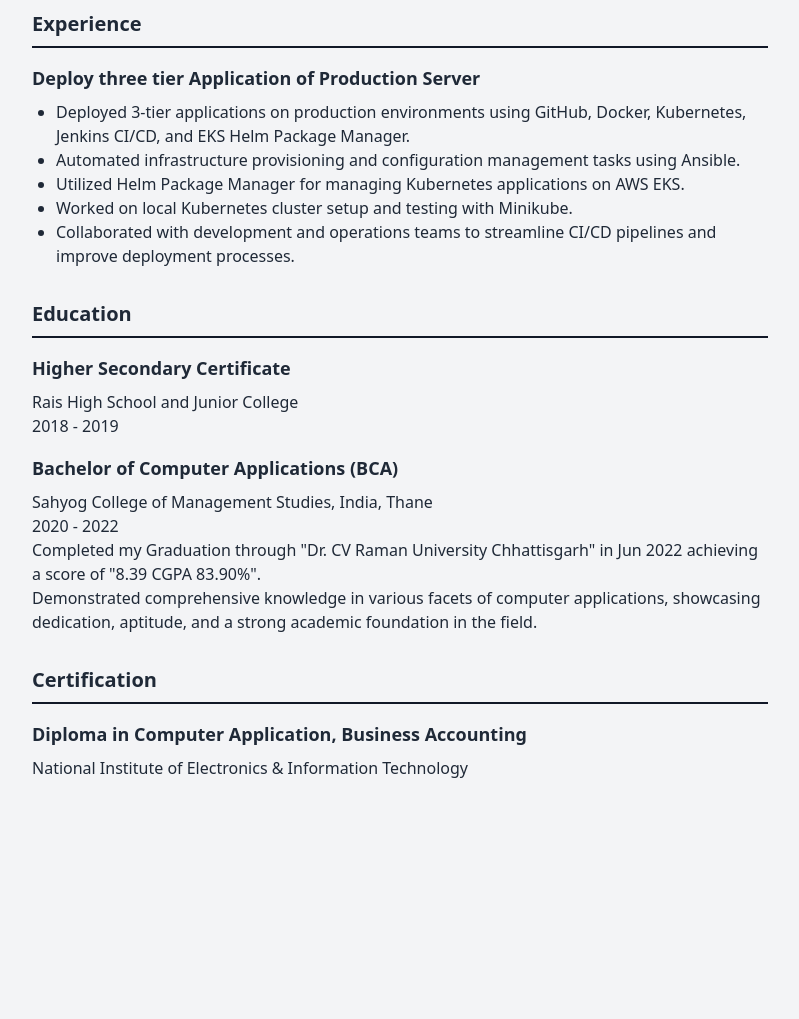
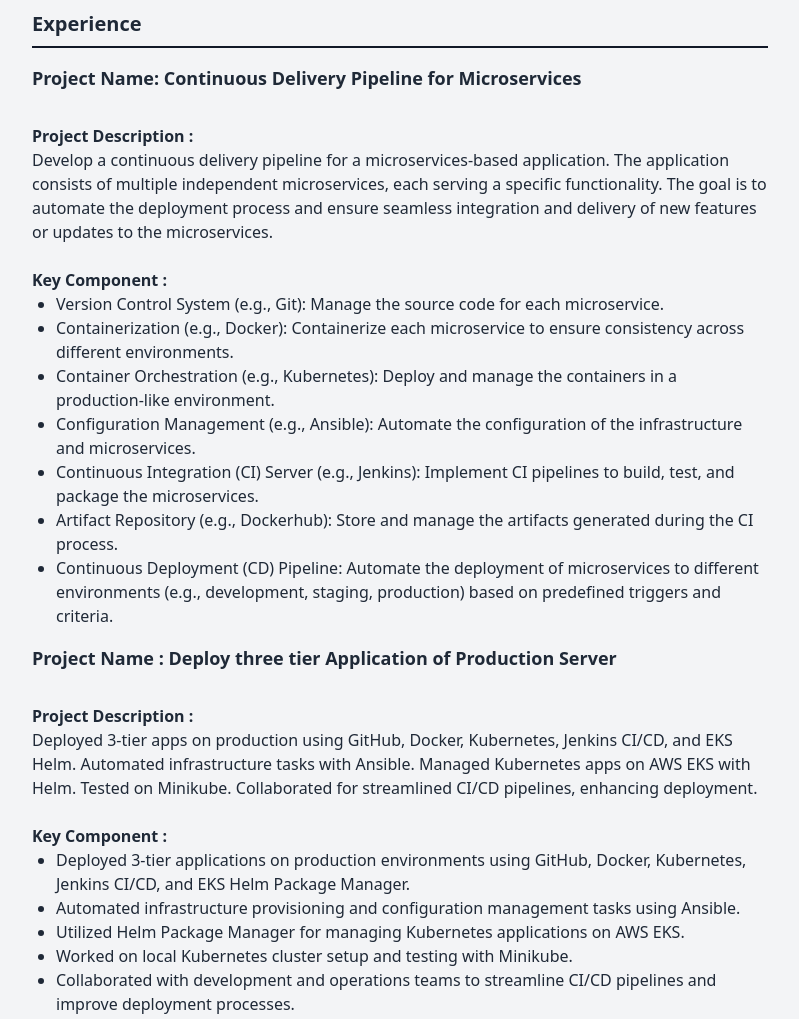
Before and after one commit to MohdAnas768/Anas-Resume, a plain HTML site: page index.html in a window 1280 px wide. Shown: the part 1020-2039 px from the top of the page, without its empty margins (240-1039 px from the left). Before the commit the page ends 1864 px from the top, so only its background shows below. Drawn offline with nearby package versions, Linux system fonts and the light colour scheme.

Commit message:
Final Touch

```diff
--- a/index.html
+++ b/index.html
@@ -61,10 +61,29 @@
 
         <section class="mb-8">
             <h2 class="text-xl font-bold border-b-2 border-gray-900 pb-2 mb-4">Experience</h2>
+            <!-- project 1 -->
+            <div class="info-item mb-4">
+                <h3 class="text-lg font-bold mb-2">Project Name: Continuous Delivery Pipeline for Microservices</h3><br>
+                <b>Project Description : </b>
+                <p>Develop a continuous delivery pipeline for a microservices-based application. The application consists of multiple independent microservices, each serving a specific functionality. The goal is to automate the deployment process and ensure seamless integration and delivery of new features or updates to the microservices.</p><br>
+                <b>Key Component : </b>
+                <ul class="list-disc ml-6">
+                    <li>Version Control System (e.g., Git): Manage the source code for each microservice.</li>
+<li>Containerization (e.g., Docker): Containerize each microservice to ensure consistency across different environments.</li>
+<li>Container Orchestration (e.g., Kubernetes): Deploy and manage the containers in a production-like environment.</li>
+<li>Configuration Management (e.g., Ansible): Automate the configuration of the infrastructure and microservices.</li>
+<li>Continuous Integration (CI) Server (e.g., Jenkins): Implement CI pipelines to build, test, and package the microservices.</li>
+<li>Artifact Repository (e.g., Dockerhub): Store and manage the artifacts generated during the CI process.</li>
+<li>Continuous Deployment (CD) Pipeline: Automate the deployment of microservices to different environments (e.g., development, staging, production) based on predefined triggers and criteria.</li>
 
+                </ul>
+            </div>
+            <!-- Project 2 -->
             <div class="info-item mb-4">
-                <h3 class="text-lg font-bold mb-2">Deploy three tier Application of Production Server</h3>
-                <!-- <p>Ekart / India, Bhiwandi</p> -->
+                <h3 class="text-lg font-bold mb-2">Project Name : Deploy three tier Application of Production Server</h3><br>
+                <b>Project Description : </b>
+                <p>Deployed 3-tier apps on production using GitHub, Docker, Kubernetes, Jenkins CI/CD, and EKS Helm. Automated infrastructure tasks with Ansible. Managed Kubernetes apps on AWS EKS with Helm. Tested on Minikube. Collaborated for streamlined CI/CD pipelines, enhancing deployment.</p><br>
+                <b>Key Component : </b>
                 <ul class="list-disc ml-6">
                     <li>Deployed 3-tier applications on production environments using GitHub, Docker, Kubernetes, Jenkins CI/CD, and EKS Helm Package Manager.</li>
                     <li>Automated infrastructure provisioning and configuration management tasks using Ansible.</li>
@@ -78,17 +97,17 @@
         <section class="mb-8">
             <h2 class="text-xl font-bold border-b-2 border-gray-900 pb-2 mb-4">Education</h2>
             <div class="info-item mb-4">
-                <h3 class="text-lg font-bold mb-2">Higher Secondary Certificate</h3>
-                <p>Rais High School and Junior College</p>
-                <p>2018 - 2019</p>
+                <h3 class="text-lg font-bold mb-2">Bachelor of Computer Applications (BCA)</h3>
+                <h3 class="text-lg font-bold mb-2">Sahyog College of Management Studies</h3>
+                <p>Completed my Graduation through "Dr. CV Raman University Chhattisgarh" in Jun 2022 achieving a score of "8.39 CGPA (83.90%)". Demonstrated comprehensive knowledge in various facets of computer applications, showcasing dedication, aptitude, and a strong academic foundation in the field.</p>
 
-            </div>
-            <div class="info-item mb-4">
-                <h3 class="text-lg font-bold mb-2">Bachelor of Computer Applications (BCA)</h3>
-                <p>Sahyog College of Management Studies, India, Thane</p>
-                <p>2020 - 2022</p>
-                <p>Completed my Graduation through "Dr. CV Raman University Chhattisgarh" in Jun 2022 achieving a score of "8.39 CGPA 83.90%".</p>
-                <p>Demonstrated comprehensive knowledge in various facets of computer applications, showcasing dedication, aptitude, and a strong academic foundation in the field.</p>
+<!-- Take previos edit 06/2022
+
+Bachelor Of Computer Applications (BCA), Information Technology Sahyog College of Management Studies
+
+"Completed my Graduation through "Dr. CV Raman University Chhattisgarh" in Jun 2022 achieving a score of "8.39 CGPA 83.90%". Demonstrated comprehensive knowledge in various facets of computer applications, showcasing dedication, aptitude, and a strong academic foundation in the field."-->
+
+
             </div>
         </section>
 
```
